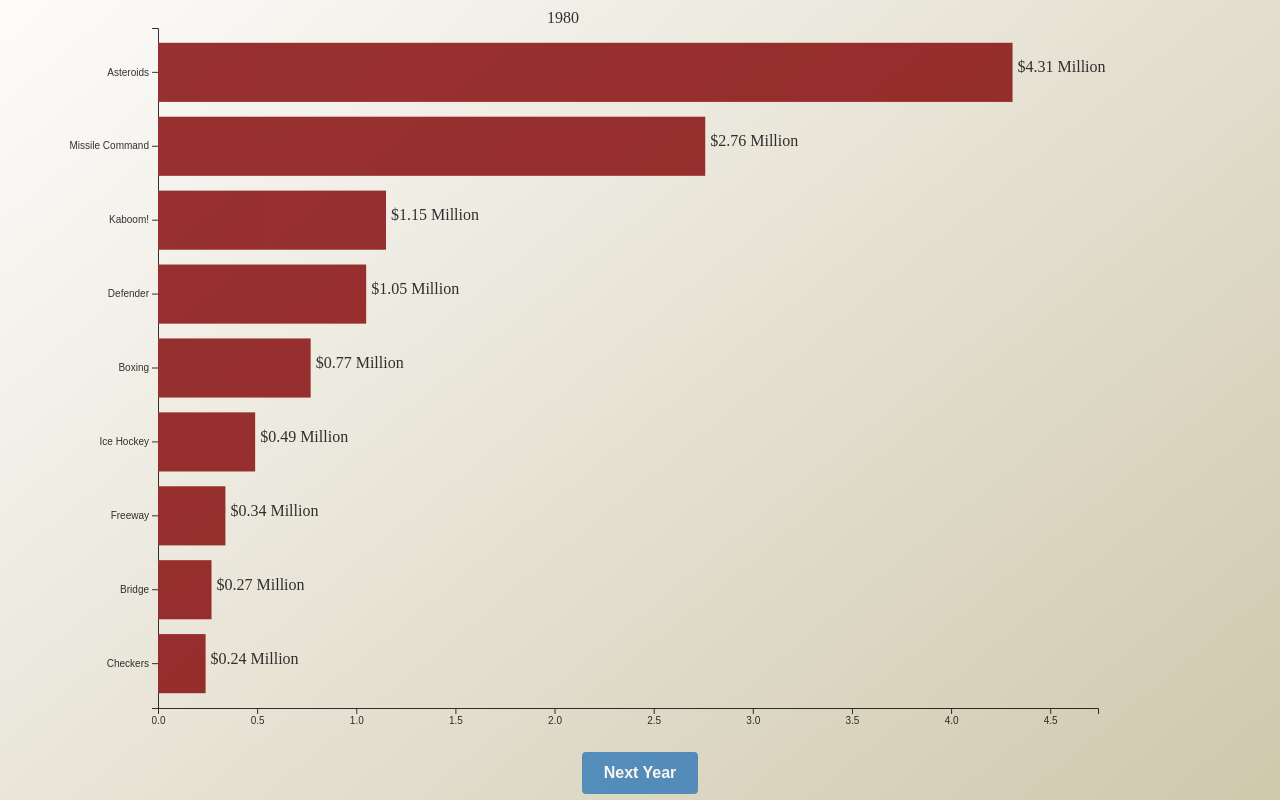
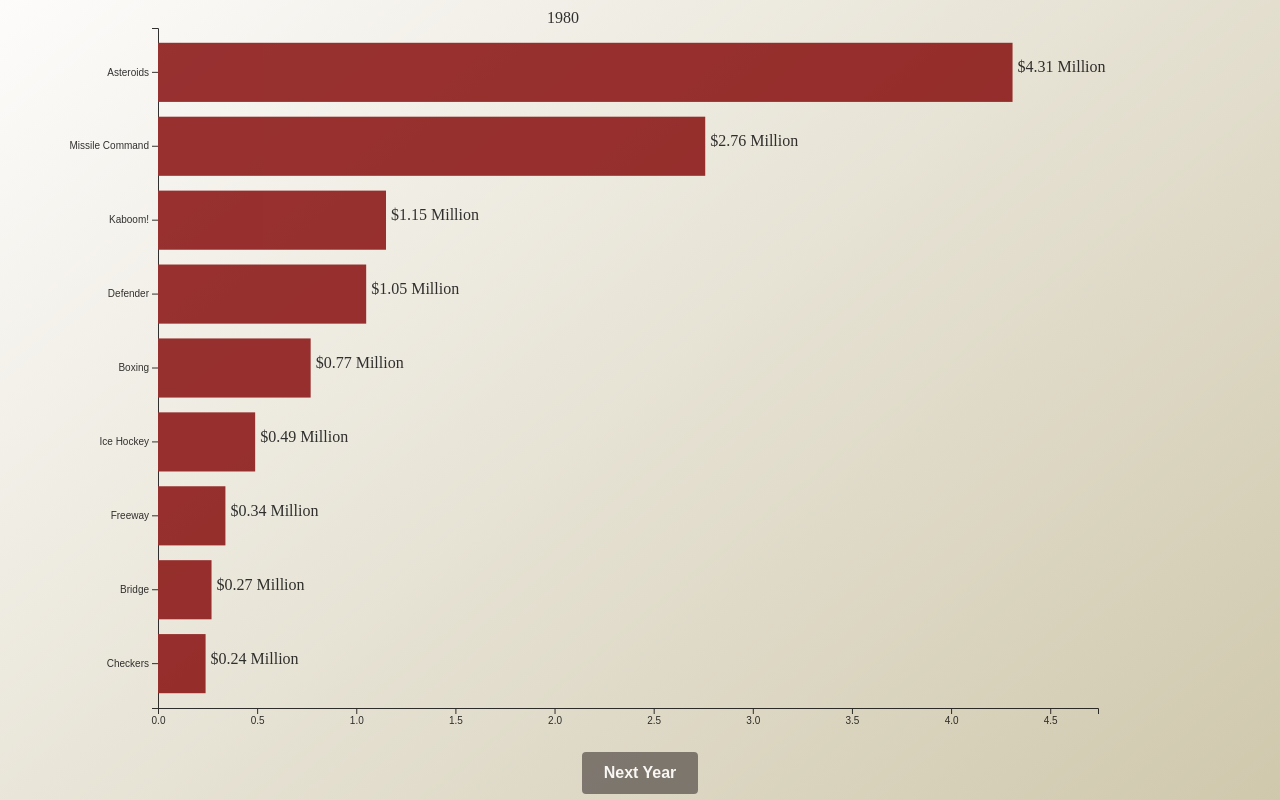
Before and after one commit to Andrew32A/ACS-4310-d3-video-game-sales, a plain HTML site: page index.html in a window 1280 px wide. Shown: the top 800 px of the page. Drawn offline with nearby package versions, Linux system fonts and the light colour scheme.

Commit message:
styled next year button

```diff
--- a/styles.css
+++ b/styles.css
@@ -42,15 +42,15 @@
   text-align: center;
   text-decoration: none;
   color: #ffffff;
-  background-color: #337ab7;
-  border: 2px solid #337ab7;
+  background-color: #665e58;
+  border: 2px solid #665e58;
   border-radius: 4px;
   transition: background-color 0.3s ease;
 }
 
 .next-button:hover {
-  background-color: #23527c;
-  border-color: #23527c;
+  background-color: #ccbcaf;
+  border-color: #ccbcaf;
 }
 
 .next-button:active {
```
